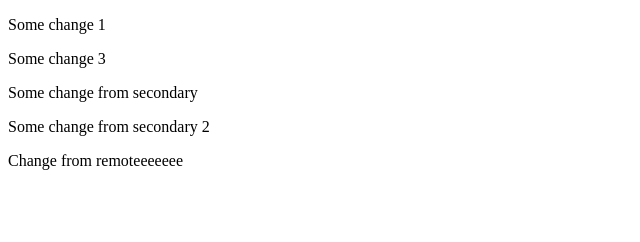
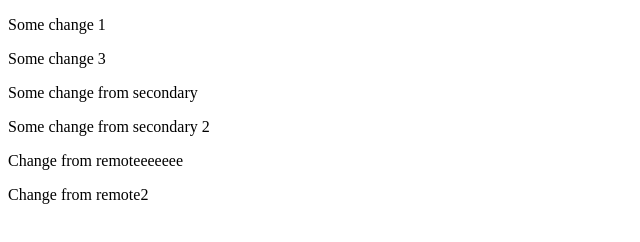
Before and after one commit to agus-wesly/learn-fugitive, a plain HTML site: page index.html in a window 1280 px wide. Shown: the whole page, without its empty margins (0-640 px from the left). Drawn offline with Linux system fonts and the light colour scheme.

Commit message:
Update index.html

```diff
--- a/index.html
+++ b/index.html
@@ -13,6 +13,7 @@
       <p>Some change from secondary 2</p>
 
       <p>Change from remoteeeeeee</p>
+      <p>Change from remote2</p>
     </div>
   </body>
 </html>
```
